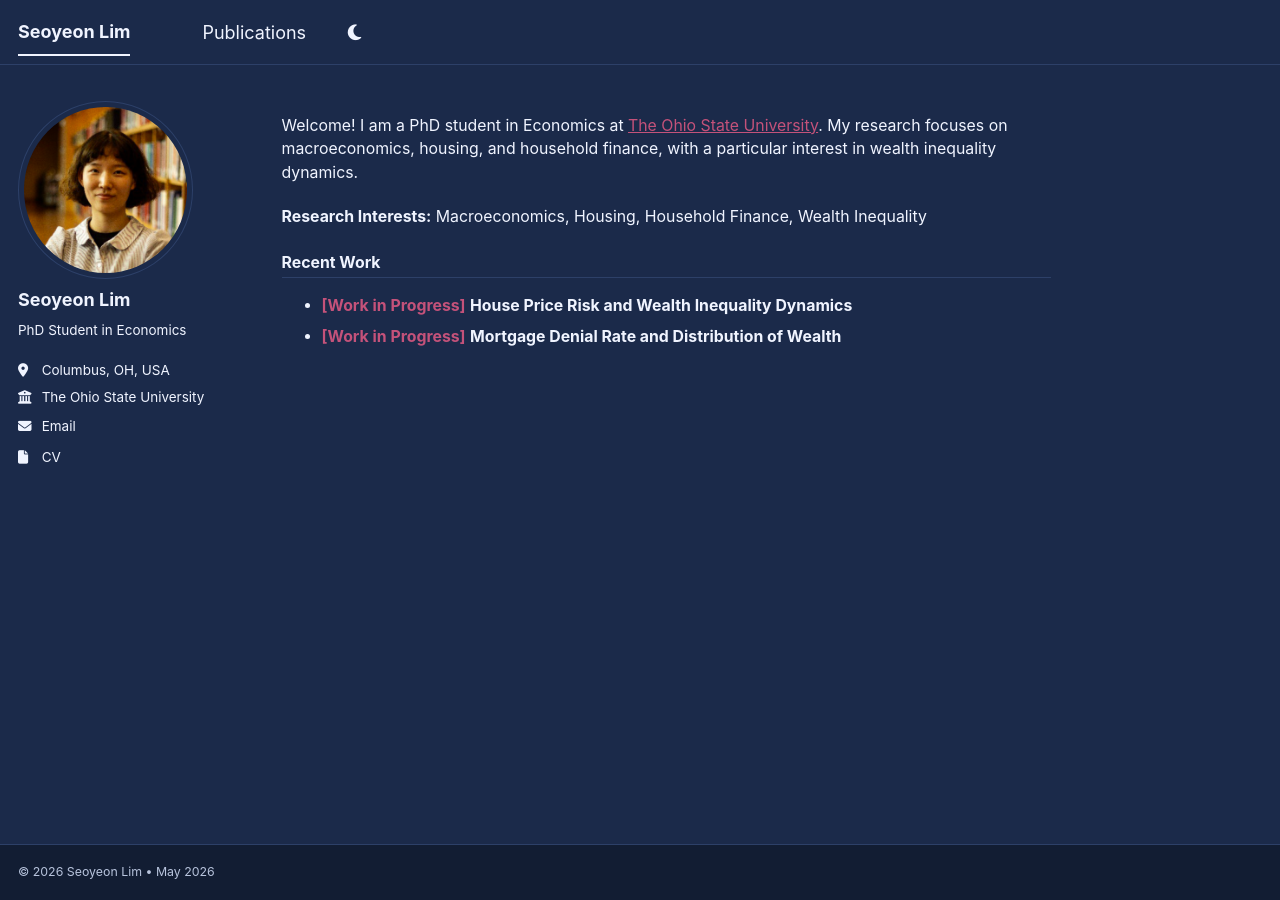
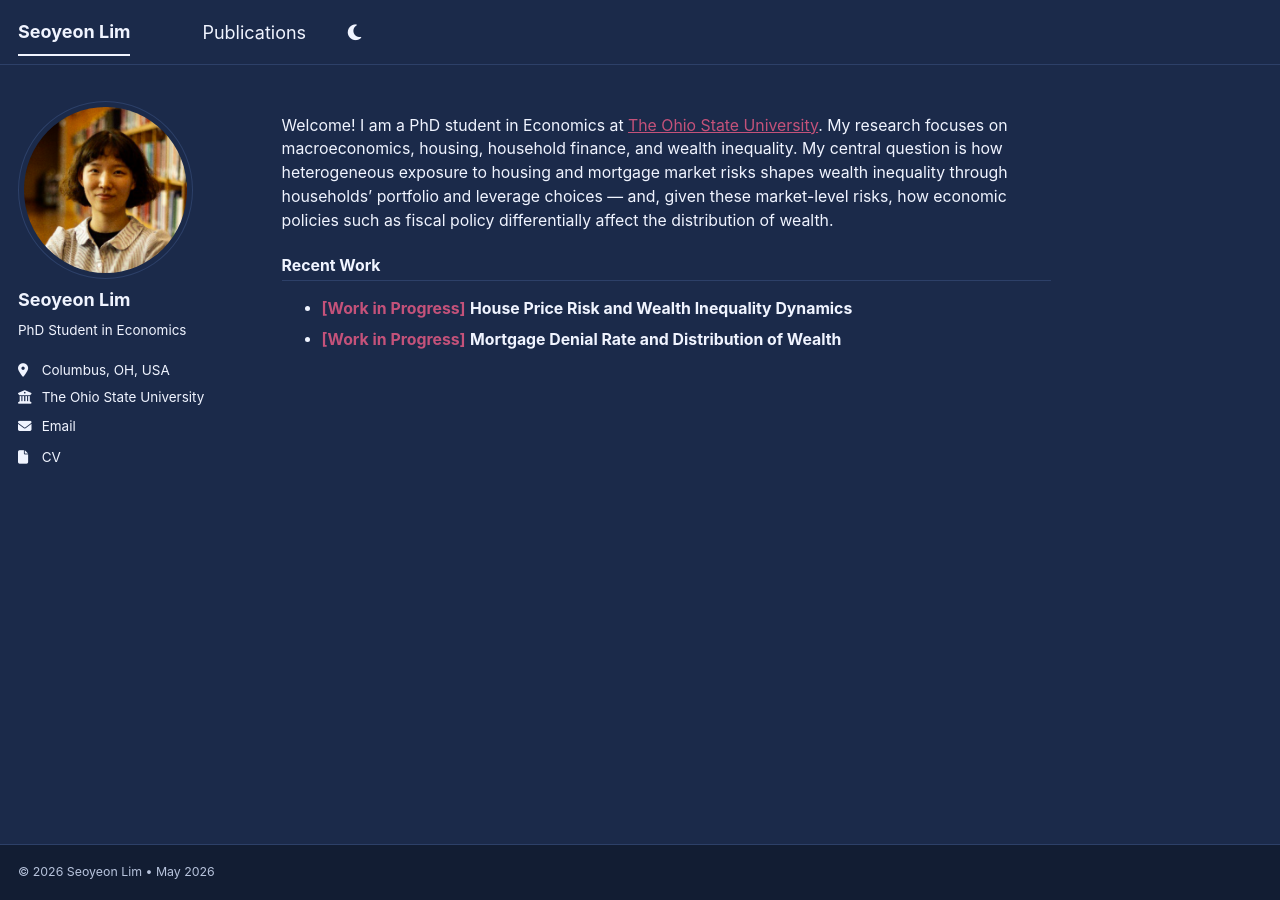
Before and after one commit to seoyeon-lim/academic.github.io, a Jekyll site: the page built from _pages/about.md, in a window 1280 px wide. Built offline with Jekyll 4.4.1, drawn with Linux system fonts in a browser that asks for light colours; a script bundle is joined from its source files by our own code; library files that are not in the unit come from our copies.

Commit message:
Update bio with revised research description
Co-Authored-By: Claude Sonnet 4.6 <noreply@anthropic.com>

```diff
--- a/_pages/about.md
+++ b/_pages/about.md
@@ -7,9 +7,7 @@ redirect_from:
   - /about.html
 ---
 
-Welcome! I am a PhD student in Economics at [The Ohio State University](https://economics.osu.edu/). My research focuses on macroeconomics, housing, and household finance, with a particular interest in wealth inequality dynamics.
-
-**Research Interests:** Macroeconomics, Housing, Household Finance, Wealth Inequality
+Welcome! I am a PhD student in Economics at [The Ohio State University](https://economics.osu.edu/). My research focuses on macroeconomics, housing, household finance, and wealth inequality. My central question is how heterogeneous exposure to housing and mortgage market risks shapes wealth inequality through households' portfolio and leverage choices — and, given these market-level risks, how economic policies such as fiscal policy differentially affect the distribution of wealth.
 
 #### Recent Work
 
```
